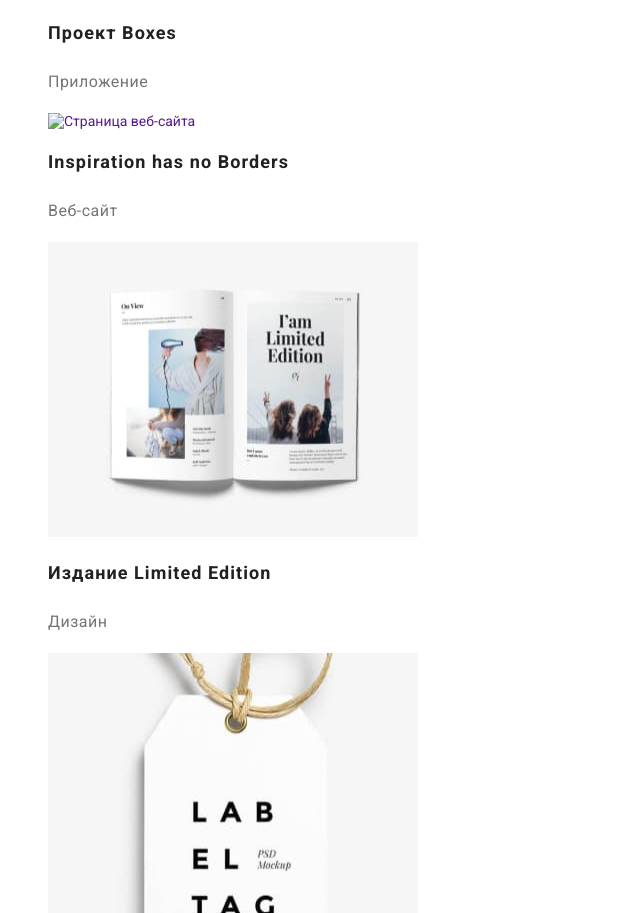
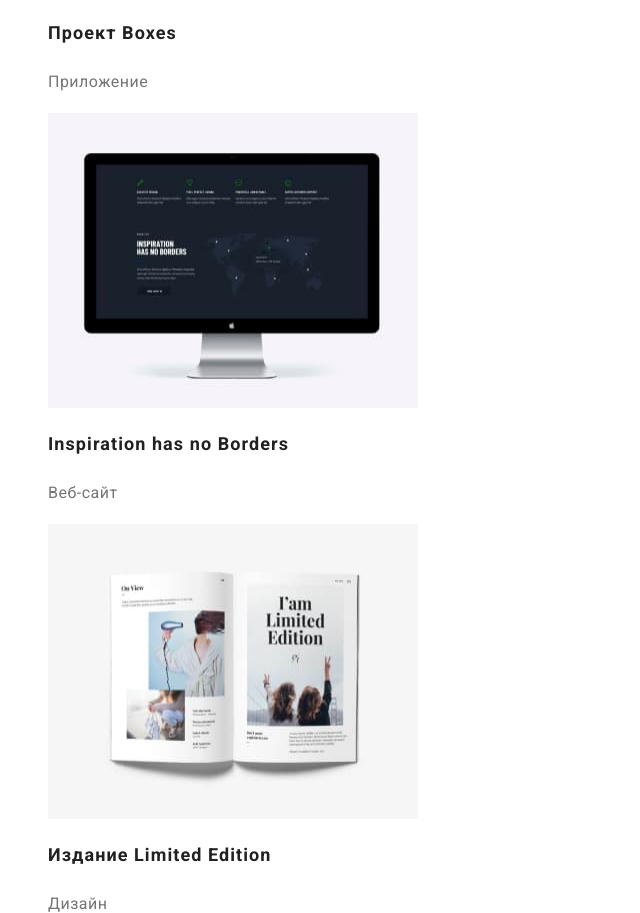
Before and after one commit to Vadik-Konovalov/goit-markup-hw-02, a plain HTML site: page portfolio.html in a window 1280 px wide. Shown: the part 2281-3194 px from the top of the page, without its empty margins (0-640 px from the left). Drawn offline with Linux system fonts and the light colour scheme.

Commit message:
Update portfolio.html

```diff
--- a/portfolio.html
+++ b/portfolio.html
@@ -95,7 +95,7 @@
 
                 <li>
                     <a class="link" href="">
-                        <img src="./images/project6.jpg" alt="Страница веб-сайта" width="370" height="295" />
+                        <img src="./images/project6.jpeg" alt="Страница веб-сайта" width="370" height="295" />
                         <h2 class="project-name">Inspiration has no Borders</h2>
                         <p class="project-type">Веб-сайт</p>
                     </a>
```
